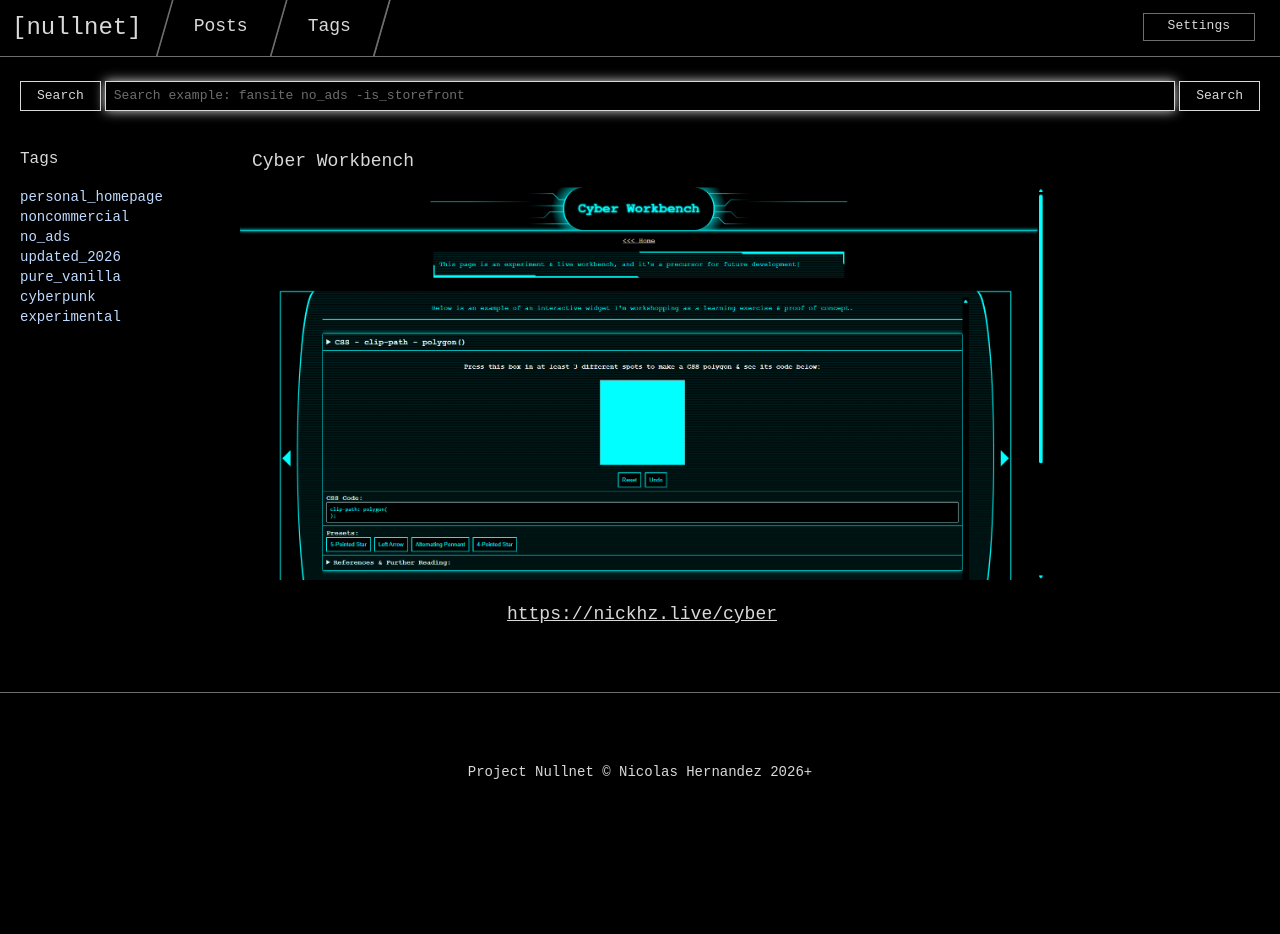
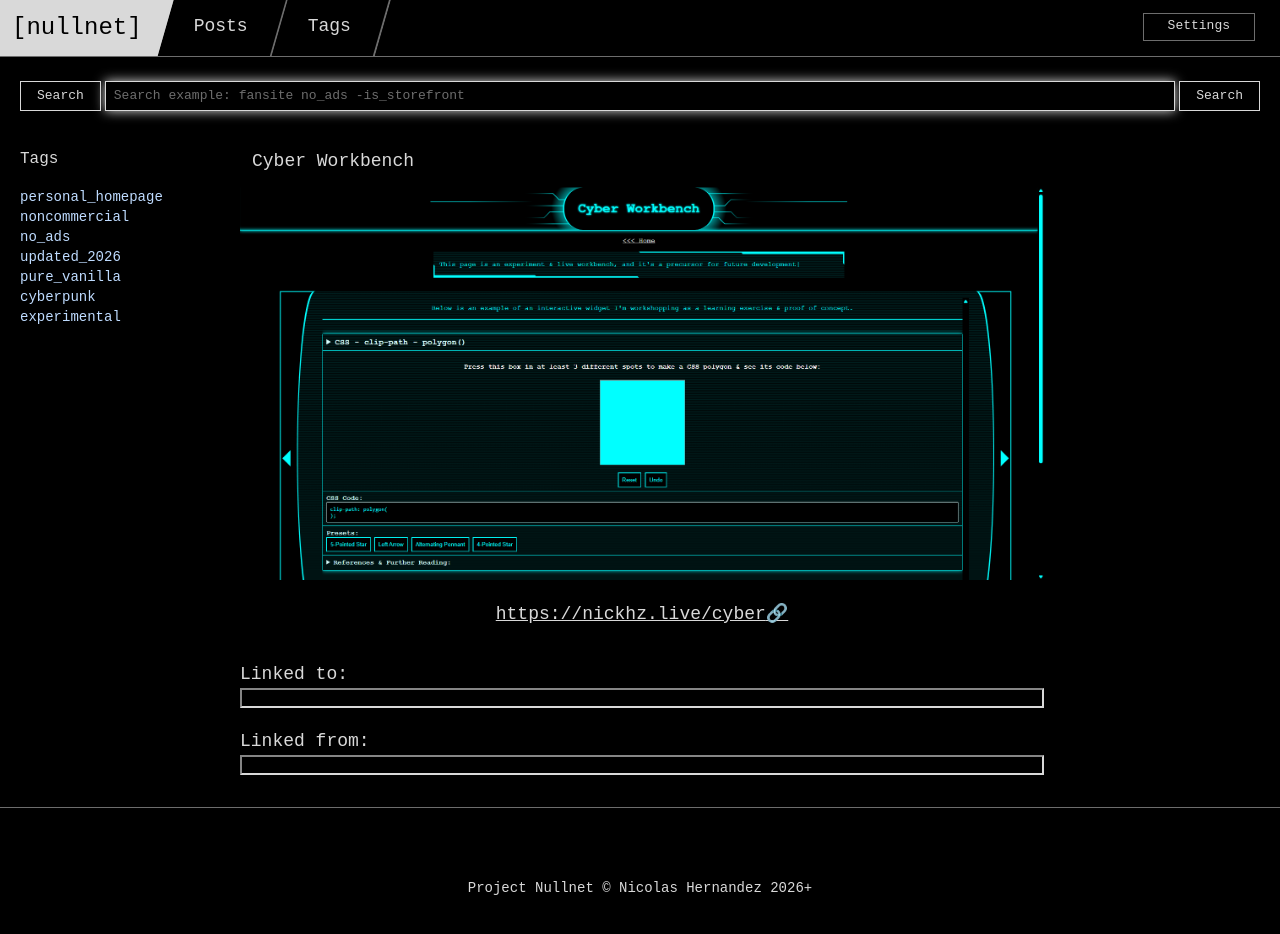
Before and after one commit to nullnet-labs/nullnet-frontend, a Next.js app: page /posts/1 in a window 1280 px wide. Shown: the top 934 px of the page. Before the commit the page ends 852 px from the top, so only its background shows below. Built offline with nearby package versions, Linux system fonts and the light colour scheme.

Commit message:
Post pages now have UI scrollboxes for posts whose websites link to & from the current post's website

```diff
--- a/src/app/posts/[id]/page.tsx
+++ b/src/app/posts/[id]/page.tsx
@@ -1,4 +1,5 @@
 import SearchForm from "@/components/search-form";
+import PreviewCard from '@/components/preview-card';
 import styles from "@/styles/post-viewer.module.css";
 import { postData } from "@/lib/mock-data";
 
@@ -66,14 +67,36 @@ export default async function PostPage(props:PostPageProps) {
                     <br />
 
                     <h3>
-                        <a href={postDatum.url} target="_blank" className="text-lg underline" >
-                            {postDatum.url}
+                        <a href={postDatum.url} target="_blank" className="text-lg underline">
+                            {postDatum.url}&#x1f517;
                         </a>
                     </h3>
                 </section>
 
-                <nav className={'row-3 col-2 my-8 text-lg text-center'}>
-                    {/* linked-to & linked-from combination nav; may use same css checkbox trick as above */}
+                <nav className="relative row-3 col-2 my-8 min-w-px">
+                    <h3 className="text-lg">
+                        Linked to:
+                    </h3>
+                    <nav className={styles['linked-pages']}>
+                        {
+                            postDatum.linkedTo.map((linkedPage, index) =>
+                                <PreviewCard datum={linkedPage} key={`linked-to-${linkedPage.id}`} />
+                            )
+                        }
+                    </nav>
+
+                    <br />
+
+                    <h3 className="text-lg">
+                        Linked from:
+                    </h3>
+                    <nav className={styles['linked-pages']}>
+                        {
+                            postDatum.linkedFrom.map((linkedPage, index) =>
+                                <PreviewCard datum={linkedPage} key={`linked-from-${linkedPage.id}`} />
+                            )
+                        }
+                    </nav>
                 </nav>
 
                 <aside className="row-span-3 col-3 hidden xl:block md:pr-5" style={{width: 236}}>
--- a/src/components/preview-card.tsx
+++ b/src/components/preview-card.tsx
@@ -12,7 +12,7 @@ export default function PreviewCard({ datum, featured }: PreviewCardProps) {
 
     return (
         <article className={classes(
-            'block flex flex-col justify-center',
+            'flex flex-col justify-center',
             styles['preview-card']
         )}>
             {
--- a/src/lib/mock-data.ts
+++ b/src/lib/mock-data.ts
@@ -844,3 +844,8 @@ for (const preview of previews) {
         }
     );
 }
+
+postData.get(2)?.linkedTo.push(previews[6]);
+postData.get(2)?.linkedTo.push(previews[17]);
+postData.get(2)?.linkedTo.push(previews[18]);
+postData.get(2)?.linkedFrom.push(previews[6]);
--- a/src/styles/app/post-viewer.module.css
+++ b/src/styles/app/post-viewer.module.css
@@ -1,7 +1,12 @@
+/*
+    FOR PAGE AT:
+
+    app/posts/[id]/page.tsx
+*/
 @reference "../../app/globals.css";
 
 .primary-content {
-    @apply grid w-full;
+    @apply grid w-full min-w-px;
 
     grid-template-columns: auto;
 }
@@ -45,6 +50,12 @@ label.tag-pane-handle {
     pointer-events: none;
 }
 
+.linked-pages {
+    @apply flex w-full min-w-px gap-x-9 px-4 py-2 overflow-x-auto box-border;
+
+    border: 2px inset var(--primary-accent);
+}
+
 @media (min-width: 48rem) {
     .primary-content {
         grid-template-columns: 232px auto;
```
